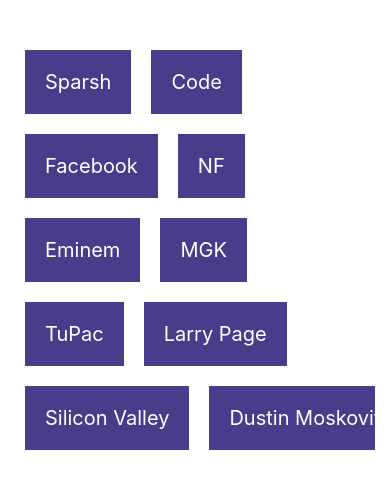
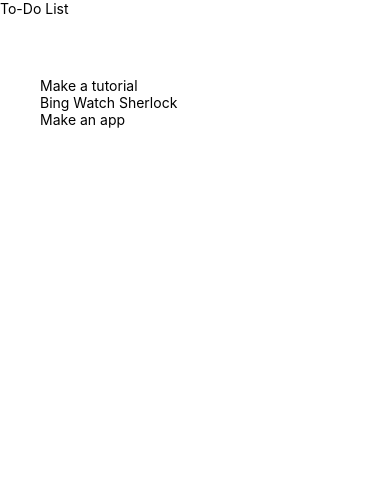
Before and after one commit to sparshsukralia/todo-list-react-native, a React Native app: screen / in a window 390 px wide. Shown: the top 488 px of the page. Built offline with nearby package versions, Linux system fonts and the light colour scheme.

Commit message:
to-do list

```diff
--- a/App.js
+++ b/App.js
@@ -7,73 +7,40 @@
   FlatList,
   TouchableOpacity,
 } from "react-native";
+import Header from "./components/Header";
 
 export default function App() {
-  const [name, setName] = useState([
-    { name: "Sparsh", id: 1 },
-    { name: "Code", id: 2 },
-    { name: "Facebook", id: 3 },
-    { name: "NF", id: 4 },
-    { name: "Eminem", id: 5 },
-    { name: "MGK", id: 6 },
-    { name: "TuPac", id: 7 },
-    { name: "Larry Page", id: 8 },
-    { name: "Silicon Valley", id: 9 },
-    { name: "Dustin Moskovitz", id: 10 },
+  const [todos, setTodos] = useState([
+    { text: "Make a tutorial", key: "1" },
+    { text: "Bing Watch Sherlock", key: "2" },
+    { text: "Make an app", key: "3" },
   ]);
-
-  const pressHandler = (id) => {
-    console.log(id);
-    setName((prevName) => {
-      return prevName.filter((person) => person.id != id);
-    });
-  };
 
   return (
     <View style={styles.container}>
-      <FlatList
-        numColumns={2}
-        keyExtractor={(item) => item.id}
-        data={name}
-        renderItem={({ item }) => (
-          <TouchableOpacity onPress={() => pressHandler(item.id)}>
-            <Text style={styles.text}>{item.name}</Text>
-          </TouchableOpacity>
-        )}
-      />
-
-      {/* <ScrollView>
-        {name.map((item) => {
-          return (
-            <View key={item.key} style={styles.textContainer}>
-              <Text style={styles.text}>{item.name}</Text>
-            </View>
-          );
-        })}
-      </ScrollView> */}
+      {/* header */}
+      <Header />
+      <View style={styles.content}>
+        {/* to form */}
+        <View style={styles.list}>
+          <FlatList
+            data={todos}
+            renderItem={({ item }) => <Text>{item.text}</Text>}
+          />
+        </View>
+      </View>
     </View>
   );
 }
 
 const styles = StyleSheet.create({
   container: {
-    flex: 1,
     backgroundColor: "#fff",
-    paddingTop: 40,
-    paddingHorizontal: 15,
-    // alignItems: "center",
-    // justifyContent: "center",
   },
-  text: {
-    margin: 10,
-    fontSize: 20,
-    padding: 20,
-    color: "#fff",
-    textAlign: "center",
-    backgroundColor: "darkslateblue",
+  content: {
+    padding: 40,
   },
-  textContainer: {
-    overflow: "hidden",
-    borderRadius: 10,
+  list: {
+    marginTop: 20,
   },
 });
--- /dev/null
+++ b/components/Header.js
@@ -0,0 +1,10 @@
+import React from "react";
+import { StyleSheet, Text, View } from "react-native";
+
+export default function Header() {
+  return (
+    <View>
+      <Text>To-Do List</Text>
+    </View>
+  );
+}
```
